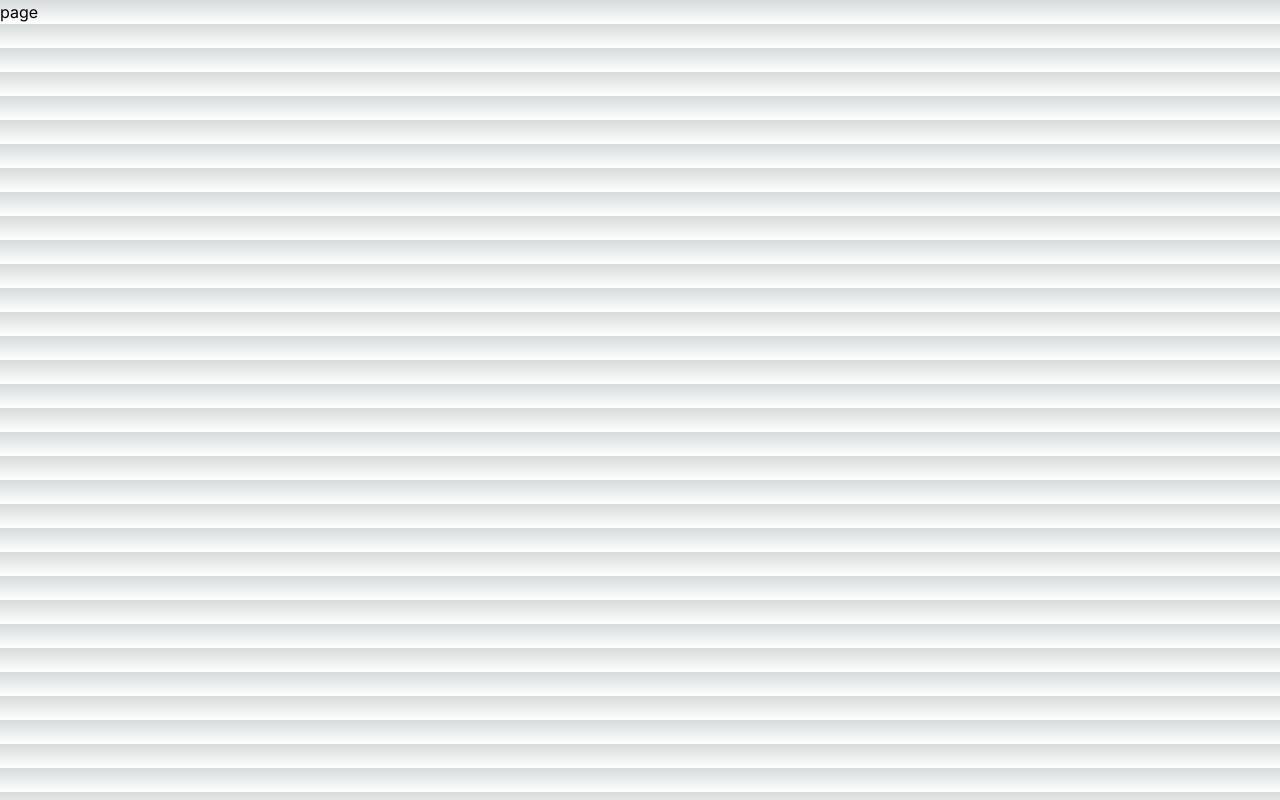
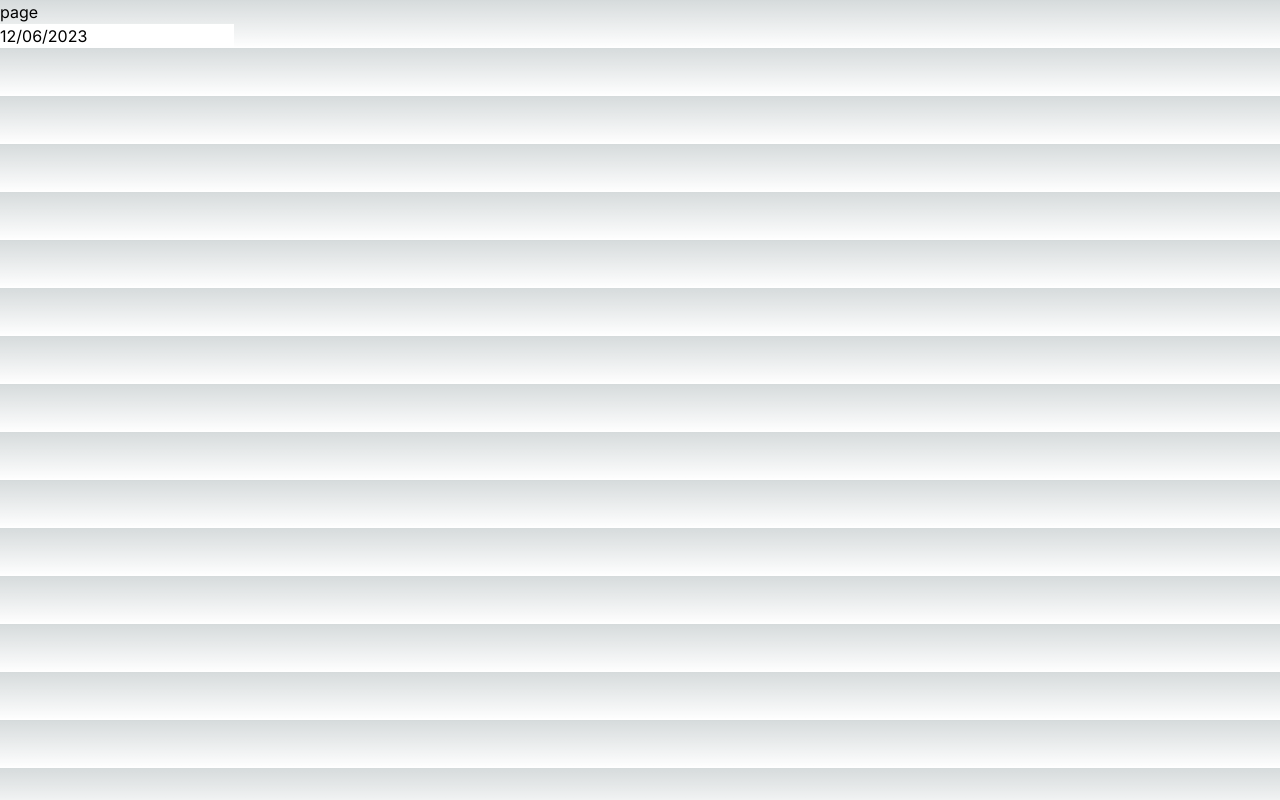
Before and after one commit to WilliamJPriest/Concert-Meister, a Next.js app: page /Booking-One in a window 1280 px wide. Built offline with nearby package versions, Linux system fonts and the light colour scheme.

Commit message:
exclude dates

```diff
--- a/src/app/Booking-One/page.tsx
+++ b/src/app/Booking-One/page.tsx
@@ -1,7 +1,24 @@
-import React from 'react'
+"use client"
+
+import React, { useState } from 'react'
+import DatePicker from "react-datepicker";
+import { addDays } from "date-fns"
+
+import "react-datepicker/dist/react-datepicker.css";
 
 export default function page() {
+    const [startDate, setStartDate] = useState(new Date());
+    console.log(new Date())
   return (
-    <div>page</div>
-  )
-}
+    <>
+        <div>page</div>
+        <DatePicker
+            selected={startDate}
+            onChange={(date:any) => setStartDate(date)}
+            includeDates={[new Date("2023-12-25T23:15:30"), addDays(new Date("2023-12-25T23:15:30"), 6)]}
+            placeholderText="This only includes today and tomorrow"
+        />
+    </>
+    );
+
+  }
--- a/tsconfig.json
+++ b/tsconfig.json
@@ -8,7 +8,7 @@
     "noEmit": true,
     "esModuleInterop": true,
     "module": "esnext",
-    "moduleResolution": "bundler",
+    "moduleResolution": "node",
     "resolveJsonModule": true,
     "isolatedModules": true,
     "jsx": "preserve",
```
Also changed, not shown: package.json (+7 -5 lines), 1 other file (tests, documents, lock files or other folders).
